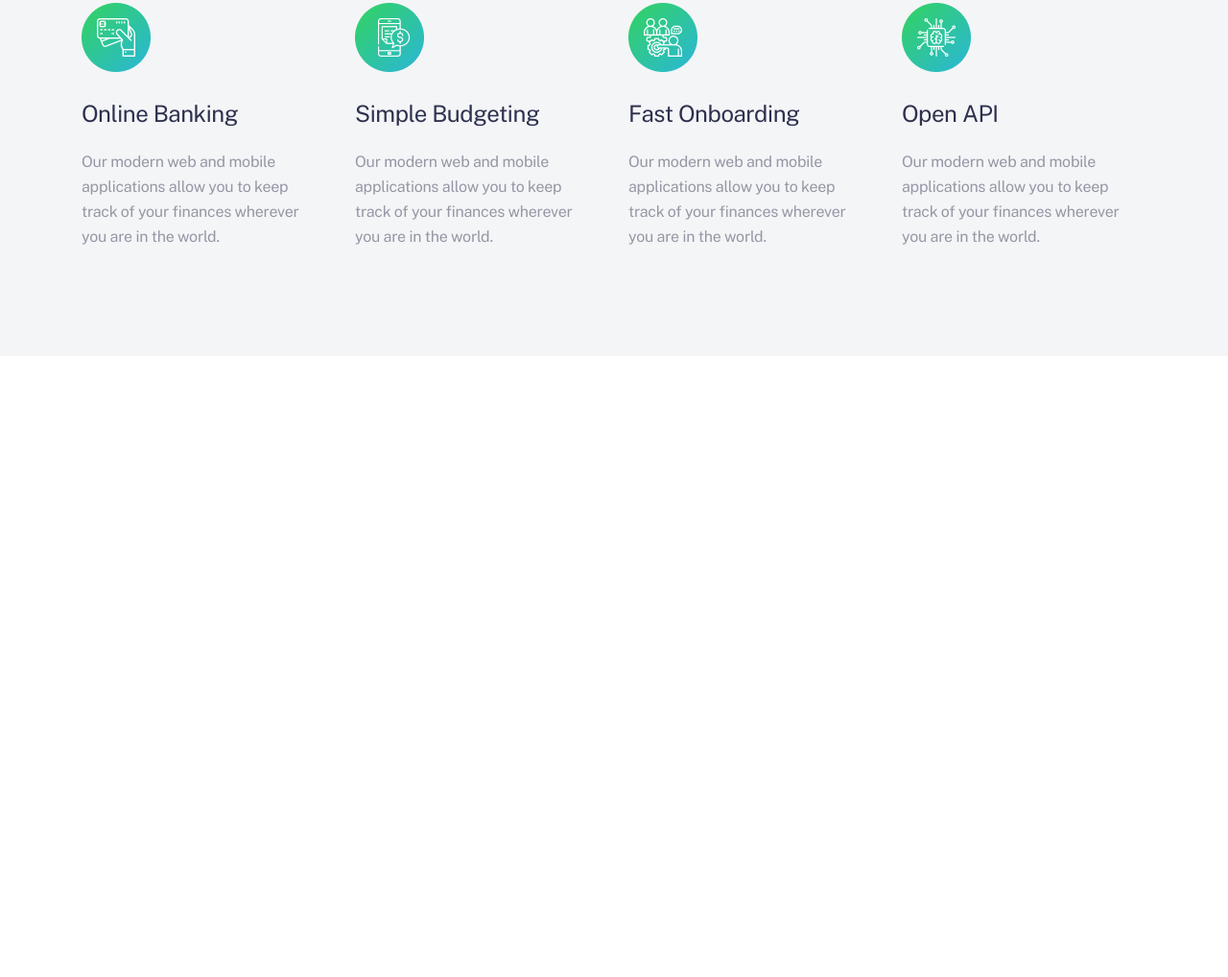
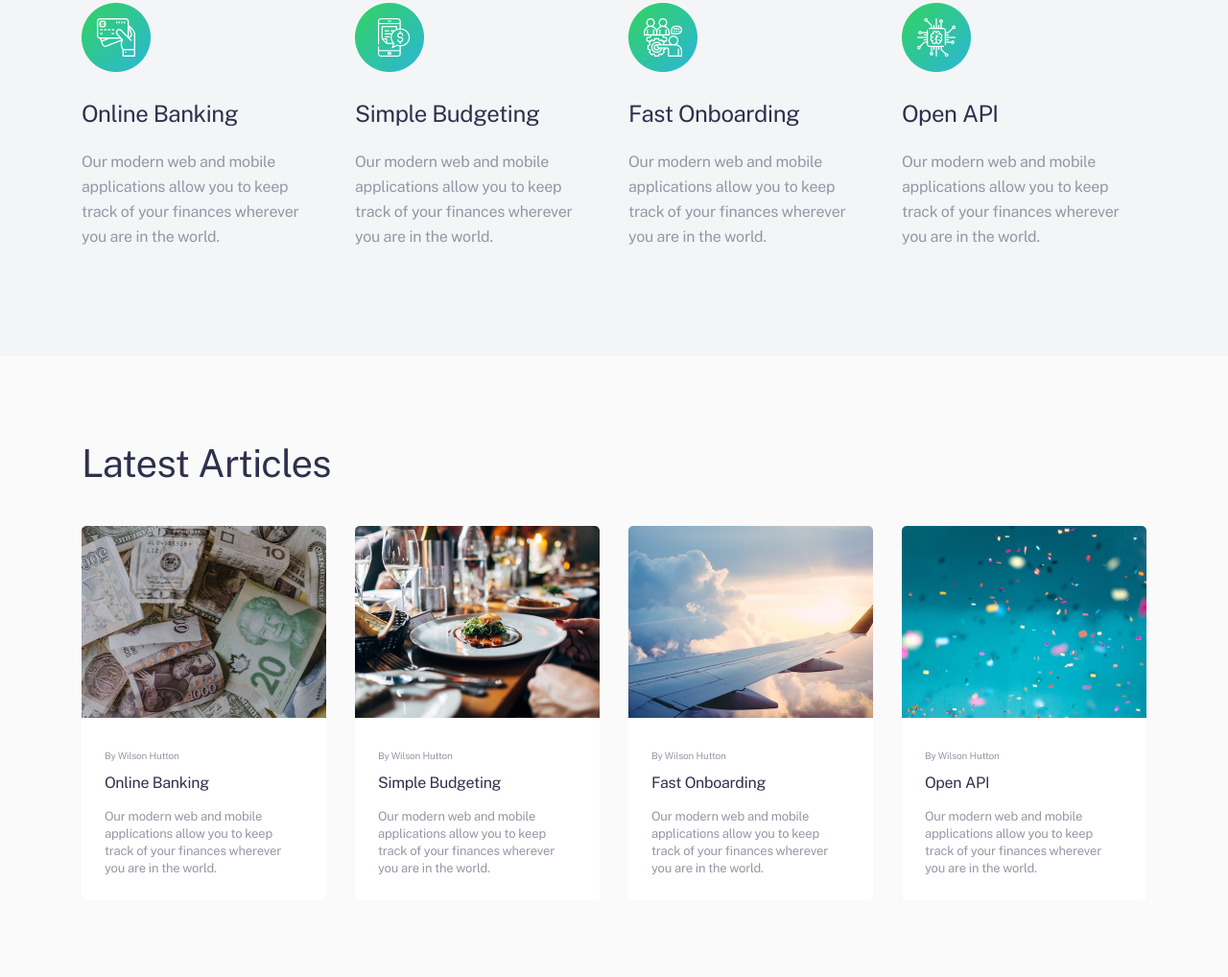
Before and after one commit to BahodiRajabov/easybank, a plain HTML site: page index.html in a window 1280 px wide. Shown: the part 1069-2087 px from the top of the page at 96% size. Before the commit the page ends 1440 px from the top, so only its background shows below. Drawn offline with nearby package versions, Linux system fonts and the light colour scheme.

Commit message:
add articles sections

```diff
--- a/css/style.css
+++ b/css/style.css
@@ -162,7 +162,7 @@ img {
   margin-top: 0;
   margin-bottom: 0;
 }
-.advantages_list {
+.section_list {
   list-style: none;
   margin-top: 0;
   margin-bottom: 0;
@@ -171,6 +171,7 @@ img {
   align-items: center;
   margin-right: -15px;
   margin-left: -15px;
+  flex-wrap: wrap;
 }
 .advantages_item {
   width: 255px;
@@ -213,3 +214,64 @@ img {
 .api_item::before {
   background-image: url("../img/api.png");
 }
+.articles {
+  padding-top: 80px;
+  padding-bottom: 80px;
+  background-color: #FAFAFA ;
+}
+.articles_header {
+  font-weight: 100;
+  font-size: 40px;
+  line-height: 64px;
+  /* identical to box height, or 160% */
+
+  letter-spacing: -0.714286px;
+
+  color: #2d314d;
+  margin-top: 0;
+}
+.articles_img {
+  margin-bottom: 25px;
+}
+.articles_item {
+  width: 255px;
+  margin-right: 15px;
+  margin-left: 15px;
+  background: #ffffff;
+  border-radius: 5px;
+}
+.articles_item_header {
+  font-weight: 100;
+  font-size: 16px;
+  line-height: 20px;
+  letter-spacing: -0.285714px;
+  color: #2d314d;
+  margin-top: 0;
+}
+.articles_item_info{
+  padding-left: 24px;
+  padding-right: 24px;
+  padding-bottom: 24px;
+}
+.articles_item_desc {
+  font-weight: normal;
+  font-size: 13px;
+  line-height: 18px;
+  /* or 138% */
+
+  letter-spacing: -0.203125px;
+
+  color: #9597a5;
+  margin-bottom: 0;
+  margin-top: 0;
+}
+.by {
+  font-weight: normal;
+  font-size: 10px;
+  line-height: 18px;
+  /* identical to box height, or 180% */
+  margin-top: 0;
+  letter-spacing: -0.15625px;
+
+  color: #9597a5;
+}
--- a/index.html
+++ b/index.html
@@ -62,7 +62,7 @@
         finances like never before.</p>
     </div>
 
-    <ul class="advantages_list">
+    <ul class="section_list">
       <li class="advantages_item online_item">
         <h3 class="item_header">Online Banking</h3>
         <p class="item_desc">Our modern web and mobile applications allow you to keep track of your finances wherever
@@ -85,8 +85,62 @@
       </li>
     </ul>
   </div>
+</section>
+<section class="articles">
+  <div class="container">
+    <h2 class="articles_header">Latest Articles</h2>
+    <ul class="section_list">
+      <li class="articles_item ">
+        <img src="./img/money.png" alt="img" width="255" height="200" class="articles_img">
+        <div class="articles_item_info">
+          <p class="by">By Wilson Hutton </p>
 
+          <h3 class="articles_item_header">Online Banking</h3>
+          <p class="articles_item_desc">Our modern web and mobile applications allow you to keep track of your finances
+            wherever
+            you are in the world.</p>
+        </div>
+
+      </li>
+      <li class="articles_item ">
+        <img src="./img/vino.png" alt="img" width="255" height="200" class="articles_img">
+        <div class="articles_item_info">
+          <p class="by">By Wilson Hutton </p>
+
+          <h3 class="articles_item_header">Simple Budgeting</h3>
+          <p class="articles_item_desc">Our modern web and mobile applications allow you to keep track of your finances
+            wherever
+            you are in the world.</p>
+        </div>
+
+      </li>
+      <li class="articles_item ">
+        <img src="./img/samalyot.png" alt="img" width="255" height="200" class="articles_img">
+        <div class="articles_item_info">
+          <p class="by">By Wilson Hutton </p>
+
+          <h3 class="articles_item_header">Fast Onboarding</h3>
+          <p class="articles_item_desc">Our modern web and mobile applications allow you to keep track of your finances
+            wherever
+            you are in the world.</p>
+        </div>
+
+      </li>
+      <li class="articles_item ">
+        <img src="./img/bayram.png" alt="img" width="255" height="200" class="articles_img">
+        <div class="articles_item_info">
+          <p class="by">By Wilson Hutton </p>
+          <h3 class="articles_item_header">Open API</h3>
+          <p class="articles_item_desc">Our modern web and mobile applications allow you to keep track of your finances
+            wherever
+            you are in the world.</p>
+        </div>
+
+      </li>
+    </ul>
+  </div>
 </section>
+
 
 <body>
 </body>
```
Also changed, not shown: img/bayram.png (added), img/money.png (added), img/samalyot.png (added), img/vino.png (added).
